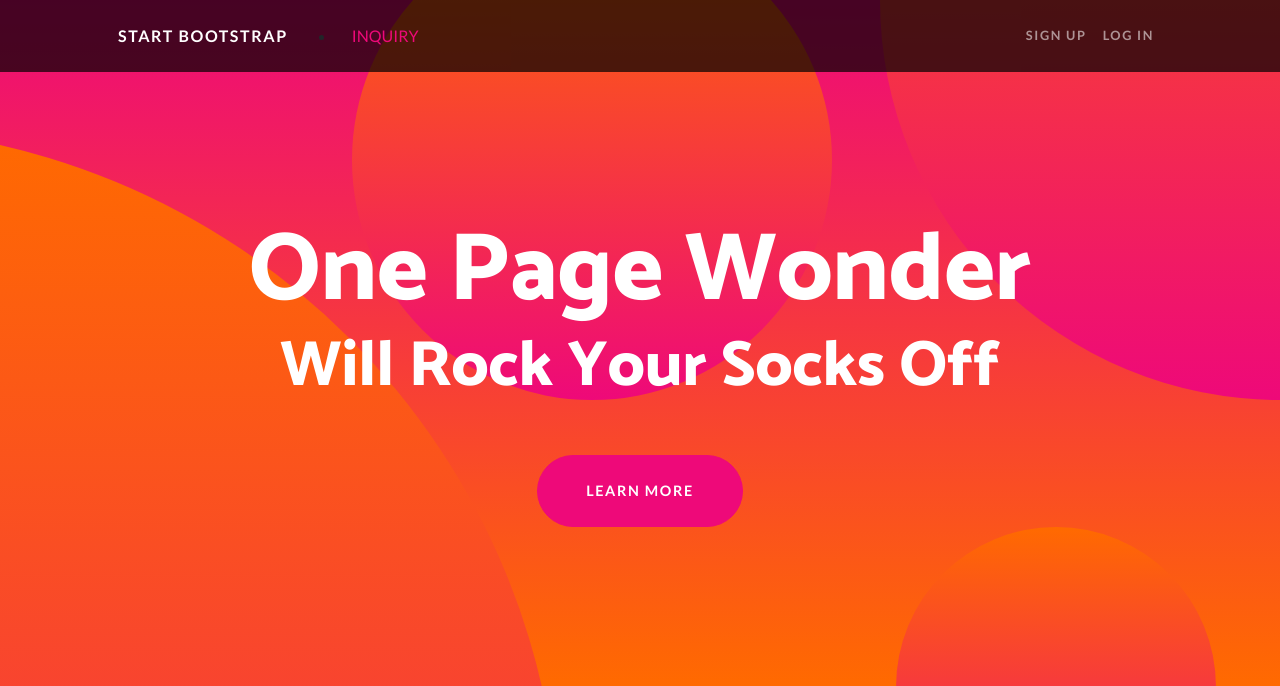
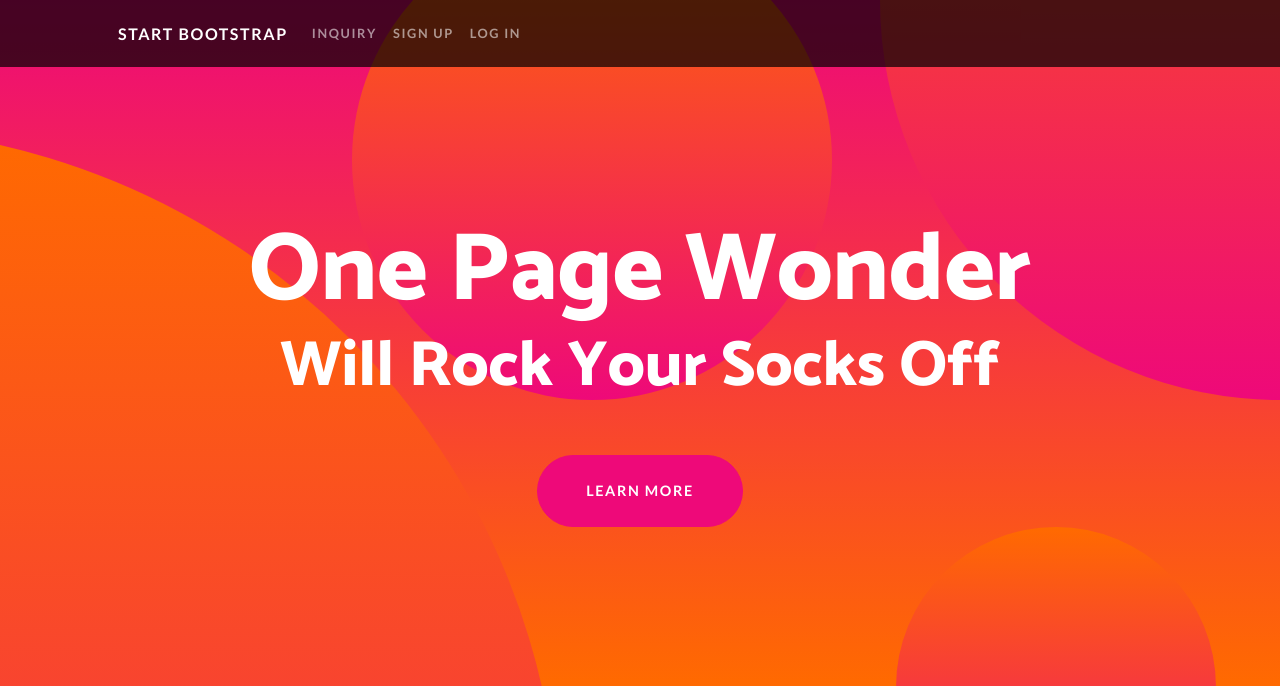
Before and after one commit to kazuki0259/private_diary, a Django app: page / in a window 1280 px wide. Shown: the top 686 px of the page. Run offline with Django 3.2, Linux system fonts and the light colour scheme; some libraries are stand-ins or nearby versions.

Commit message:
タイトルの変更

```diff
--- a/diary/templates/diary/base.html
+++ b/diary/templates/diary/base.html
@@ -15,6 +15,7 @@
         <link href="https://fonts.googleapis.com/css?family=Lato:100,100i,300,300i,400,400i,700,700i,900,900i" rel="stylesheet" />
         <!-- Core theme CSS (includes Bootstrap)-->
         <link href="{% static 'css/styles.css' %}" rel="stylesheet" />
+        <link href="{% static 'css/mystyle.css' %}" rel="stylesheet" />
         {% block head %}{% endblock %}
     </head>
     <body id="page-top">
@@ -24,12 +25,13 @@
                 <a class="navbar-brand" href="#page-top">Start Bootstrap</a>
                 <button class="navbar-toggler" type="button" data-bs-toggle="collapse" data-bs-target="#navbarResponsive" aria-controls="navbarResponsive" aria-expanded="false" aria-label="Toggle navigation"><span class="navbar-toggler-icon"></span></button>
                 <div class="collapse navbar-collapse" id="navbarResponsive">
-                    <ul class="navber-nav my-auto">
-                        <li class="nav-item {% block active_inquiry %}{% endblock %}">
+                    <!-- <ul class="navber-nav mr-auto">
+                        <li class="nav-item ">
                             <a class="nav-link" href="{% url 'diary:inquiry' %}">INQUIRY</a>
                         </li>
-                    </ul>
-                    <ul class="navbar-nav ms-auto">
+                    </ul> -->
+                    <ul class="navbar-nav ml-auto">
+                        <li class="nav-item {% block active_inquiry %}{% endblock %}"><a class="nav-link" href="{% url 'diary:inquiry' %}">INQUIRY</a></li>
                         <li class="nav-item"><a class="nav-link" href="#!">Sign Up</a></li>
                         <li class="nav-item"><a class="nav-link" href="#!">Log In</a></li>
                     </ul>
--- a/diary/templates/diary/index.html
+++ b/diary/templates/diary/index.html
@@ -1,7 +1,7 @@
 {% extends 'diary/base.html' %}
 {% load static %}
 
-{% block title %}Web上にあなた専用の日記ページを保存できるサービス{% endblock %}
+{% block title %}Web上にあなた専用の日記ページを保存できるサービス|Private Diary{% endblock %}
 
 {% block header %}
         <header class="masthead text-center text-white">
--- a/diary/templates/diary/inquiry.html
+++ b/diary/templates/diary/inquiry.html
@@ -1,9 +1,7 @@
 {% extends 'diary/base.html' %}
 {% load static %}
 
-{% block title %}お問い合わせ{% endblock %}
-
-<!-- {% block head %}<link href="{% static 'css/mystyle.css' %}" rel="stylesheet" />{% endblock %} -->
+{% block title %}お問い合わせ|Private Diary{% endblock %}
 
 {% block active_inquiry %}active{% endblock %}
 
@@ -14,7 +12,6 @@
                 <div class="row gx-5 align-items-center my-div-style">
                     <form method="post">
                         {% csrf_token %}
-
 
                         {{ form.non_field_errors }}
 
```
